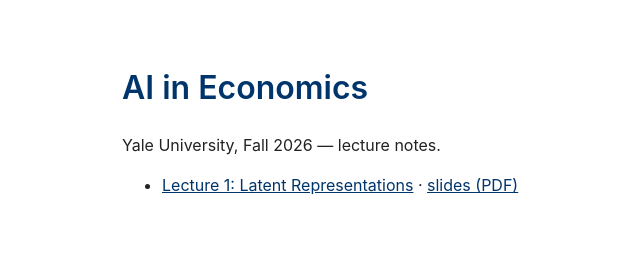
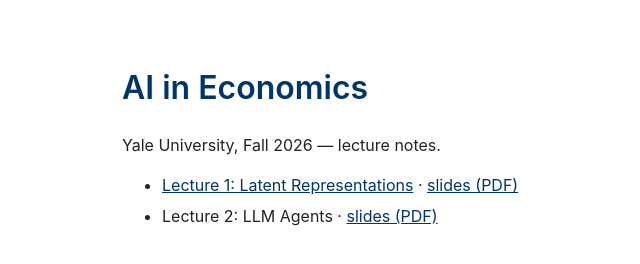
Before and after one commit to jiezhouecon/ai-in-economics-notes, a plain HTML site: page index.html in a window 1280 px wide. Shown: the whole page, without its empty margins (198-838 px from the left). Drawn offline with Linux system fonts and the light colour scheme.

Commit message:
Add Lecture 2 slides

```diff
--- a/index.html
+++ b/index.html
@@ -4,4 +4,5 @@
 h1{color:#00356B;font-weight:600}a{color:#00356B}li{margin:.4rem 0}</style></head><body>
 <h1>AI in Economics</h1><p>Yale University, Fall 2026 — lecture notes.</p><ul>
 <li><a href="lec1.html">Lecture 1: Latent Representations</a> · <a href="slides/lec1.pdf">slides (PDF)</a></li>
+<li>Lecture 2: LLM Agents · <a href="slides/lec2.pdf">slides (PDF)</a></li>
 </ul></body></html>
```
Also changed, not shown: 1 other file.
